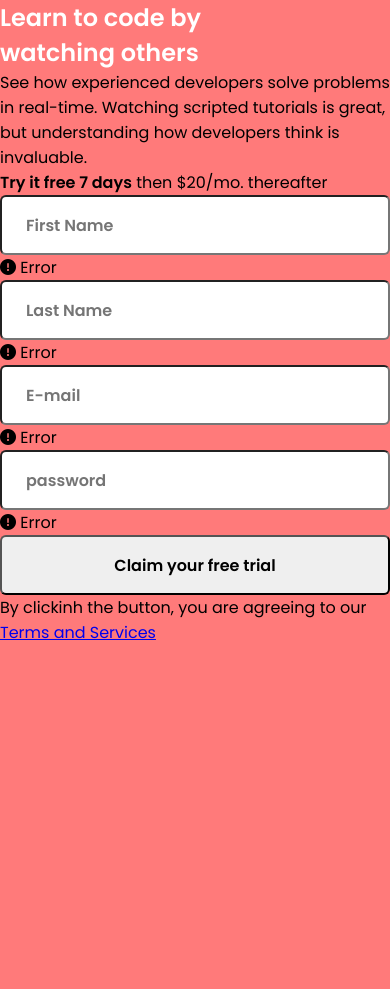
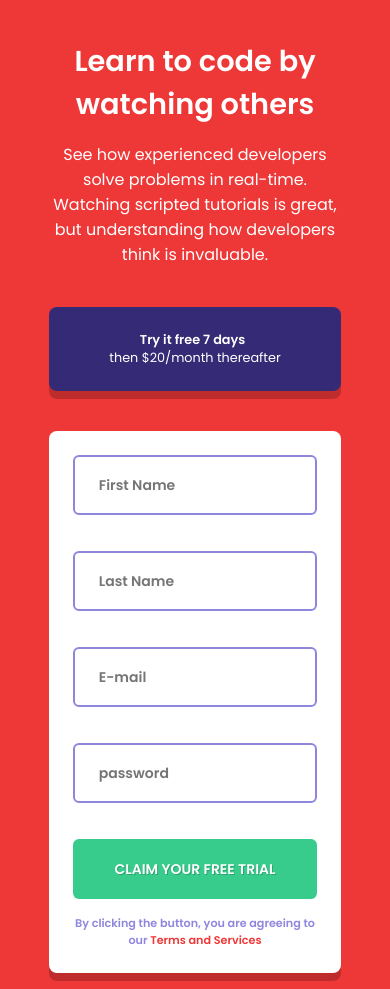
Before and after one commit to larissat-rabelo/Valida-Form, a plain HTML site: page index.html in a window 390 px wide. Before the commit the page ends 844 px from the top, so only its background shows below. Drawn offline with Linux system fonts and the light colour scheme.

Commit message:
Adicionando estilo e responsividade

```diff
--- a/assets/css/reset.css
+++ b/assets/css/reset.css
@@ -1,9 +1,9 @@
 :root {
-    --red: #ff7A7A;
+    --red: #ee3737;
     --green: #38CC8C;
-    --dark-blue: #3E3C49;
+    --dark-blue: #352a75;
     --dark-green: #2EA672;
-    --light-blue: #B9B6D3;
+    --light-blue: #8f87dd;
     --light-white: #FFF;
 }
 
@@ -18,7 +18,7 @@ body {
     background-color: var(--red);
 }
 
-h1, span p {
+h1, span, p {
     color: var(--light-white);
 }
 
@@ -34,4 +34,6 @@ input, button {
 
 input {
     padding: 0 24px;
+    height: 60px;
+    border: 2px solid var(--light-blue);
 }
--- /dev/null
+++ b/assets/css/responsive.css
@@ -0,0 +1,30 @@
+@media screen and (max-width: 1000px) {
+    .container {
+        flex-direction: column;
+    }
+    .title {
+        font-size: 2.5rem;
+        margin-bottom: 16px;
+        text-align: center;
+    }
+    .texts {
+        margin: 40px 0px;
+        text-align: center;
+    }
+    form {
+        margin: 16px 0px;
+    }
+
+}
+
+@media screen and (max-width: 600px) {
+    .title {
+        font-size: 1.8em;
+    }
+    .title p, .subscribe-message {
+        font-size: 0.8rem;
+    }
+    form input, button {
+        font-size: 14px;
+    }
+}
--- a/assets/css/style.css
+++ b/assets/css/style.css
@@ -0,0 +1,121 @@
+.container {
+    width: 100%;
+    max-width: 75vw;
+    height: 100vh;
+    margin: 0 auto;
+    display: flex;
+    align-items: center;
+    justify-content: space-between;
+}
+
+.texts {
+    width: 100%;
+    max-width: 500px;
+}
+
+.title {
+    font-size: 3em;
+    margin-bottom: 24px;
+}
+
+.form-container {
+    width: 100%;
+    max-width: 500px;
+    display: flex;
+    flex-direction: column;
+}
+
+.subscribe-message {
+    background-color: var(--dark-blue);
+    color: var(--light-white);
+    padding: 24px 8px;
+    border-radius: 8px;
+    margin-bottom: 24px;
+    text-align: center;
+    box-shadow: 0px 8px 0px rgb(0, 0, 0, 0.2);
+    display: flex;
+    align-items: center;
+    justify-content: center;
+    flex-wrap: wrap;
+}
+
+strong {
+    margin-right: 5px;
+}
+
+form {
+    width: 100%;
+    display: flex;
+    flex-direction: column;
+    background-color: var(--light-white);
+    padding: 24px 24px;
+    border-radius: 8px;
+    box-shadow: 0px 8px 0px rgb(0, 0, 0, 0.2);
+}
+
+.form-group {
+    display: flex;
+    flex-direction: column;
+    height: 80px;
+    margin-bottom: 16px;
+    position: relative;
+}
+
+input:focus {
+    border-color: var(--dark-blue);
+}
+
+input.error-active {
+    border-color: var(--red);
+}
+
+.infos-error {
+    display: flex;
+    flex-direction: column;
+    display: none;
+}
+
+.message-error {
+    color: var(--red);
+    align-self: flex-end;
+    margin-top: 5px;
+    font-size: 0.8rem;
+    font-weight: 600;
+}
+
+.icon-error {
+    color: var(--red);
+    font-size: 1.6em;
+    position: absolute;
+    align-self: flex-end;
+    top: 20%;
+    right: 5%;
+}
+
+.btn-submit {
+    border: 0;
+    background-color: var(--green);
+    color: var(--light-white);
+    text-transform: uppercase;
+    text-shadow: 1px 1px 0px rgb(0, 0, 0, 0.2);
+    cursor: pointer;
+}
+
+.btn-submit:hover {
+    background-color: var(--dark-green);
+    box-shadow: inset 2px 2px 2px 3px rgb(0, 0, 0, 0.2);
+}
+
+.term-message {
+    color: var(--light-blue);
+    font-size: 0.7rem;
+    font-weight: 600;
+    margin-top: 16px;
+    text-align: center;
+}
+
+.term-message a {
+    text-decoration: none;
+    color: var(--red);
+    font: 700;
+}
--- a/index.html
+++ b/index.html
@@ -9,6 +9,7 @@
     <link href="https://fonts.googleapis.com/css2?family=Poppins:wght@400;500;600&display=swap" rel="stylesheet">
     <link rel="stylesheet" href="./assets/css/style.css">
     <link rel="stylesheet" href="./assets/css/reset.css">
+    <link rel="stylesheet" href="./assets/css/responsive.css">
     <script src="https://kit.fontawesome.com/e80922aa83.js" crossorigin="anonymous"></script>
     <title>Cadastro</title>
 </head>
@@ -24,7 +25,7 @@
         <section class="form-container">
             <div class="subscribe-message">
                 <strong>Try it free 7 days</strong>
-                <span>then $20/mo. thereafter</span>
+                <span>then $20/month thereafter</span>
             </div>
 
             <form>
@@ -64,7 +65,7 @@
                     Claim your free trial
                 </button>
                 <span class="term-message">
-                    By clickinh the button, you are agreeing to our <a href="#" target="_blank">Terms and Services</a>
+                    By clicking the button, you are agreeing to our <a href="#" target="_blank">Terms and Services</a>
                 </span>
             </form>
 
```
